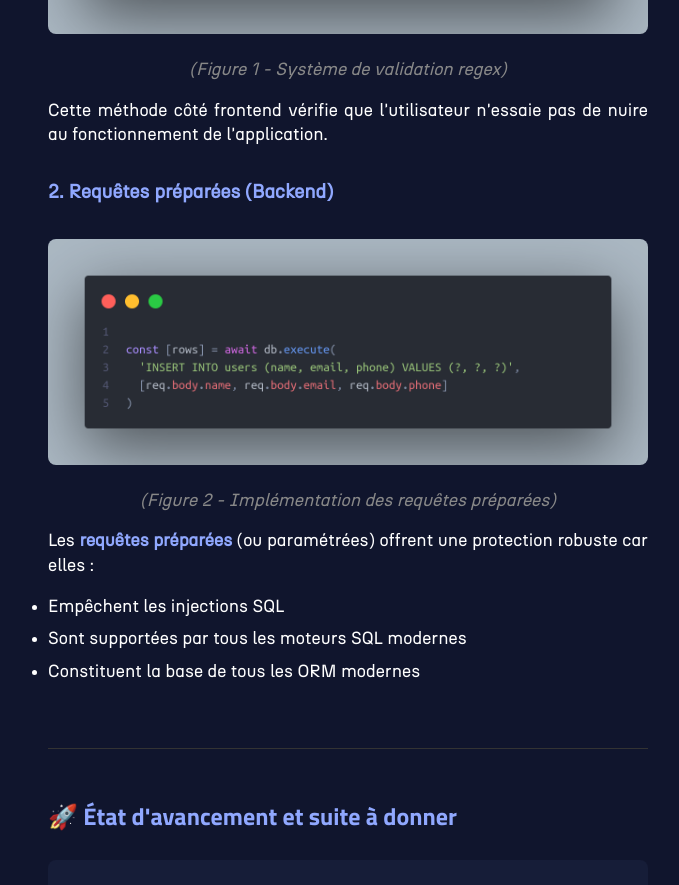
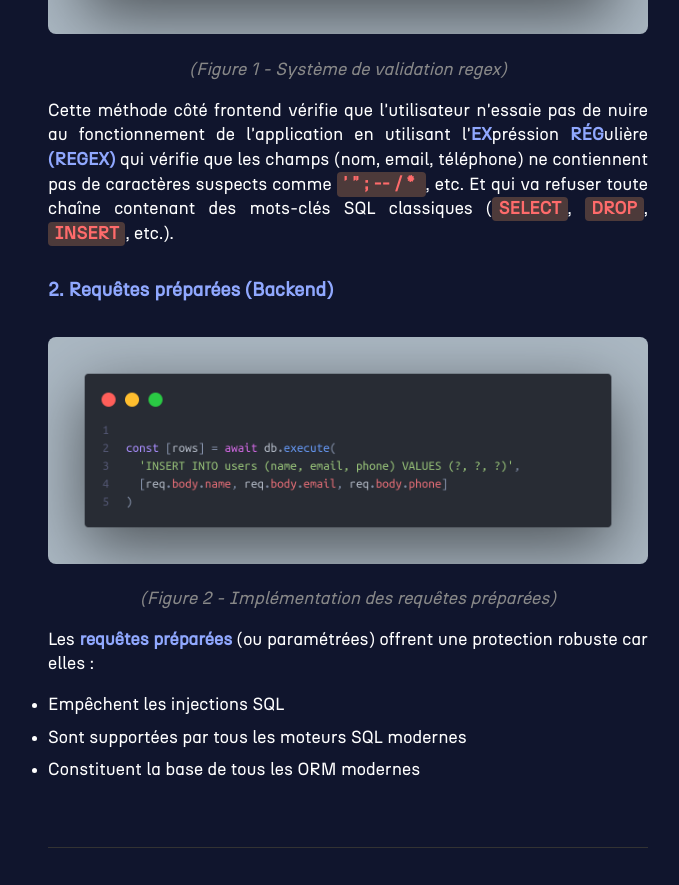
Before and after one commit to moonlight58/portfolio, a Vue app: page /stage in a window 1280 px wide. Shown: the part 5060-5945 px from the top of the page, without its empty margins (292-971 px from the left). Built offline with nearby package versions, Linux system fonts and the light colour scheme; a web font is replaced by a local one.

Commit message:
more style baby

```diff
--- a/src/views/StageView.vue
+++ b/src/views/StageView.vue
@@ -360,7 +360,13 @@
         <p class="legend">(Figure 1 - Système de validation regex)</p>
         <p>
           Cette méthode côté frontend vérifie que l'utilisateur n'essaie pas de
-          nuire au fonctionnement de l'application.
+          nuire au fonctionnement de l'application en utilisant
+          l'<strong>EX</strong>préssion <strong>RÉG</strong>ulière
+          <strong>(REGEX)</strong> qui vérifie que les champs (nom, email,
+          téléphone) ne contiennent pas de caractères suspects comme
+          <span class="special-character"> ' " ; -- / * </span>, etc. Et qui va
+          refuser toute chaîne contenant des mots-clés SQL classiques (<span class="special-character">SELECT</span>,
+          <span class="special-character">DROP</span>, <span class="special-character">INSERT</span>, etc.).
         </p>
       </div>
 
@@ -753,6 +759,14 @@ strong {
   color: #90a8ff;
 }
 
+.special-character {
+  color: #ff6b6b;
+  font-weight: bold;
+  background-color: #4d3a3a;
+  padding: 0.2rem 0.4rem;
+  border-radius: 4px;
+}
+
 .logo {
   width: 200px;
   height: auto;
@@ -996,7 +1010,7 @@ img {
 .ue1-link,
 .ue4-link,
 .transverse-link {
-  cursor: pointer;;
+  cursor: pointer;
   text-decoration: underline;
   transition: color 0.3s ease;
 }
```
